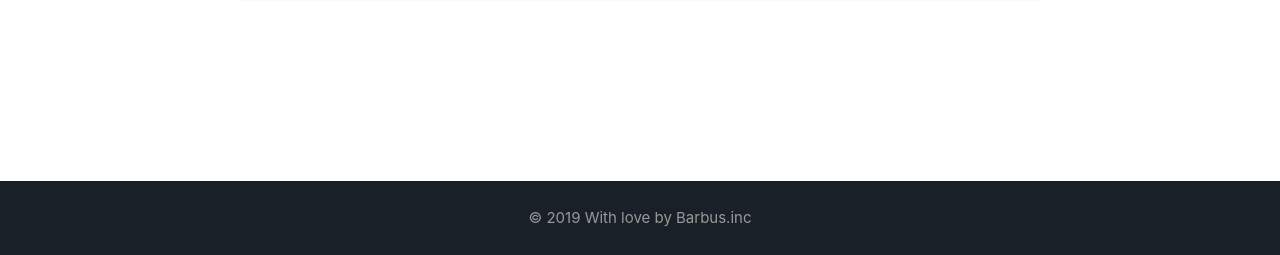
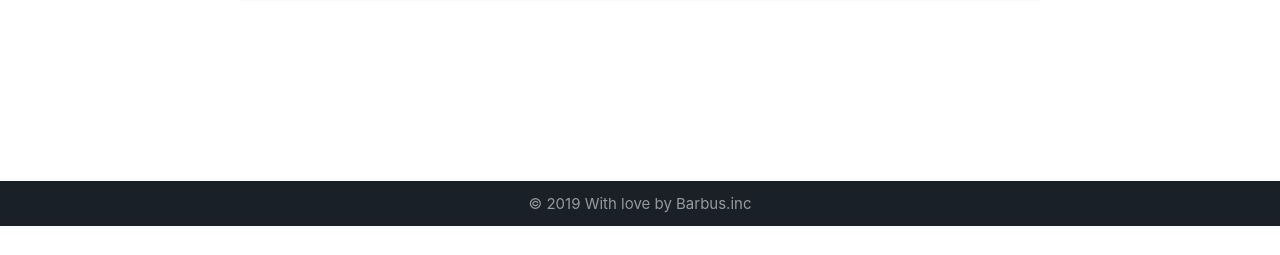
Before and after one commit to Aboncenn/RHProject, a Symfony app: template templates/accueil/index.html.twig in a window 1280 px wide. Shown: the part 545-800 px from the top of the page. Run offline with Twig, Linux system fonts and the light colour scheme; the template is opened without the code that fills it, so the values that code supplies are empty; some libraries are stand-ins or nearby versions.

Commit message:
Footer - réduction & suppression css useless

```diff
--- a/public/css/main.css
+++ b/public/css/main.css
@@ -39,20 +39,14 @@ section.home img {
     object-fit: cover;
 }
 .mini-footer {
- background:#192027;
- text-align:center;
- padding:24px 0;
+    background:#192027;
+    text-align:center;
+    padding:15px 0;
     margin-top: 5px;
 }
 .mini-footer p {
- margin:0;
- line-height:26px;
- font-size:15px;
- color:#999
+    margin:0;
+    line-height:15px;
+    font-size:15px;
+    color:#999
 }
-.mini-footer p a {
- color:#5867dd
-}
-.mini-footer p a:hover {
- color:#34bfa3
-}
```
